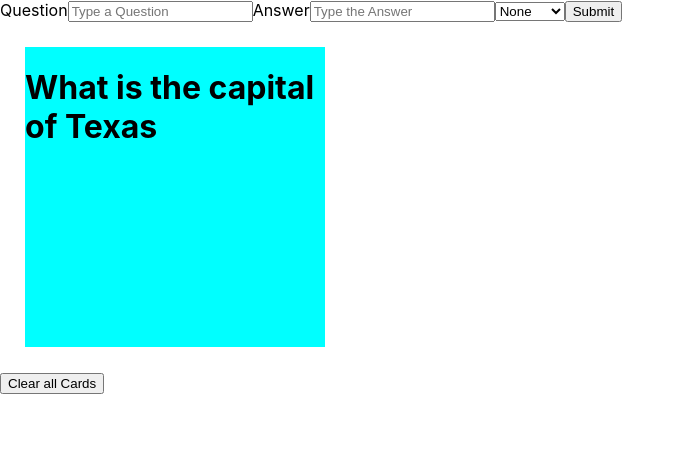
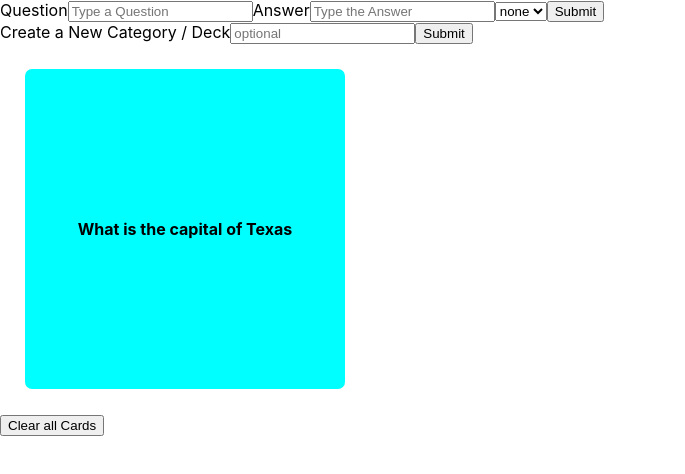
Before and after one commit to yarocruz/flash-cards, a React (Create React App) app: page / in a window 1280 px wide. Shown: the top 474 px of the page, without its empty margins (0-685 px from the left). Built offline with nearby package versions, Linux system fonts and the light colour scheme.

Commit message:
categories appearing dynamically. You can create new categories

```diff
--- a/src/App.css
+++ b/src/App.css
@@ -2,6 +2,10 @@
     margin: 25px;
     max-width: 300px;
     max-height: 300px;
+    border-radius: 7px;
+    display: flex;
+    justify-content: center;
+    padding: 10px;
     width: 50ch;
     height: 50ch;
     cursor: pointer;
@@ -9,11 +13,13 @@
 }
 
 .back {
+    align-items: center;
     position: relative;
     background-color: azure;
 }
 
 .front {
+    align-items: center;
     background-color: aqua;
     position: absolute;
 }
--- a/src/components/Card.tsx
+++ b/src/components/Card.tsx
@@ -12,17 +12,17 @@ function Card({question, answer, deck}: Props) {
     const [flipped, set] = useState(false)
     const { transform, opacity } = useSpring({
         opacity: flipped ? 1 : 0,
-        transform: `perspective(600px) rotateX(${flipped ? 180 : 0}deg)`,
+        transform: `perspective(600px) rotateY(${flipped ? 180 : 0}deg)`,
         config: { mass: 5, tension: 500, friction: 80}
     })
     return(
-        <div onClick={() => set(state => !state)}>
+        <div className='card-wrap' onClick={() => set(state => !state)}>
             <animated.div className='card front' style={{ opacity: opacity.interpolate((o:any) => 1 - o), transform}}>
-                <h1>{question}</h1>
+                <h4>{question}</h4>
             </animated.div>
 
-            <animated.div className='card back' style={{ opacity, transform: transform.interpolate(t => `${t} rotateX(180deg)`)}}>
-                <h2>{answer}</h2>
+            <animated.div className='card back' style={{ opacity, transform: transform.interpolate(t => `${t} rotateY(180deg)`)}}>
+                <h4>{answer}</h4>
             </animated.div>
         </div>
     )
--- a/src/components/Form.tsx
+++ b/src/components/Form.tsx
@@ -1,20 +1,41 @@
-import React, { useState } from "react";
+import React, {useState, useRef, useEffect} from "react";
 import useLocalStorage from "../hooks/useLocalStorage";
 import Card from "./Card";
 
 function Form() {
     const [question, setQuestion] = useState('')
     const [answer, setAnswer] = useState('')
-    const [category, setCategory] = useState('')
+    const [category, setCategory] = useState(['none'])
 
     const [cards, setCards, clearCards] = useLocalStorage('cards')
 
+    const inputRef = useRef<HTMLInputElement>(null)
+    const categoryRef = useRef<HTMLSelectElement>(null)
+
     const handleSubmit = (event: any) => {
         event.preventDefault()
-        setCards([...cards, { question, answer, category }])
+        if (categoryRef.current) {
+            setCards([...cards, { question, answer, category: categoryRef.current.value }])
+        }
         setQuestion('')
         setAnswer('')
     }
+
+    const addCategory = (e: any) => {
+        e.preventDefault()
+        if (inputRef.current) {
+            setCategory([...category, inputRef.current.value])
+            window.localStorage.setItem('category', JSON.stringify([...category, inputRef.current.value]))
+            inputRef.current.value = ''
+        }
+    }
+
+    useEffect(() => {
+        const item = window.localStorage.getItem('category')
+        if (item !== null) {
+            setCategory(JSON.parse(item))
+        }
+    }, [])
 
     return (
         <div>
@@ -31,14 +52,28 @@ function Form() {
                 <input
                     onChange={event => setAnswer(event.target.value)}
                     value={answer}
-                    name="Answer"
+                    name="answer"
                     type="text"
                     placeholder="Type the Answer"
                 />
-                <select name="topic" id="category" onChange={event => setCategory(event.target.value)}>
-                    <option value="none">None</option>
-                    <option value="science">Science</option>
+                <select name="topic" id="category" ref={categoryRef} >
+                    {category.map(cat => {
+                        return (
+                            <option  key={cat} value={cat}>{cat}</option>
+                        )
+                    })}
                 </select>
+
+                <button type="submit">Submit</button>
+            </form>
+            <form onSubmit={addCategory}>
+                <label htmlFor="category">Create a New Category / Deck</label>
+                <input
+                    ref={inputRef}
+                    name="category"
+                    type="text"
+                    placeholder="optional"
+                />
                 <button type="submit">Submit</button>
             </form>
 
```
